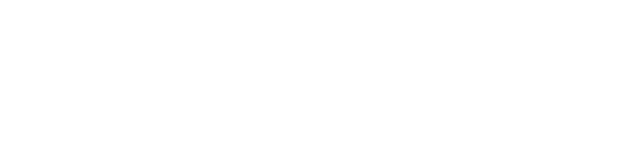
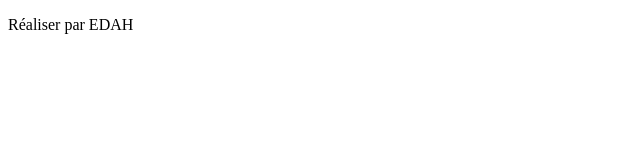
Before and after one commit to 91810611/mon-site-web, a plain HTML site: page index.html in a window 1280 px wide. Shown: the whole page, without its empty margins (0-640 px from the left). Drawn offline with Linux system fonts and the light colour scheme.

Commit message:
mon nouveau site

```diff
--- a/index.html
+++ b/index.html
@@ -7,6 +7,8 @@
     <title>Mon Site</title>
 </head>
 <body>
-
+    <footer>
+        <p>Réaliser par EDAH</p>
+    </footer>
 </body>
 </html>
```
